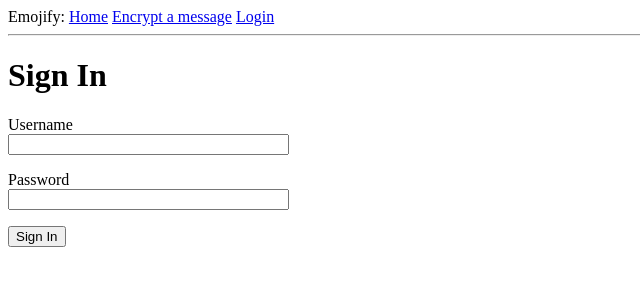
After one commit to aelydens/teamworldbot, a Flask app: page /login in a window 1280 px wide. The commit adds this page. Shown: the top 300 px of the page, without its empty margins (0-640 px from the left). Run offline with Flask 2, Linux system fonts and the light colour scheme.

Commit message:
Get admin login/logout working

```diff
--- a/app/__init__.py
+++ b/app/__init__.py
@@ -2,10 +2,13 @@ from flask import Flask
 from config import Config
 from flask_sqlalchemy import SQLAlchemy
 from flask_migrate import Migrate
+from flask_login import LoginManager
 
 app = Flask(__name__)
 app.config.from_object(Config)
 db = SQLAlchemy(app)
 migrate = Migrate(app, db)
+login = LoginManager(app)
+login.login_view = 'login'
 
 from app import routes, models
--- a/app/forms.py
+++ b/app/forms.py
@@ -1,7 +1,12 @@
 from flask_wtf import FlaskForm
-from wtforms import StringField, SubmitField
+from wtforms import StringField, SubmitField, PasswordField
 from wtforms.validators import DataRequired
 
 class EncryptForm(FlaskForm):
     message = StringField('Message', validators=[DataRequired()])
     submit = SubmitField('Encrypt Me!')
+
+class LoginForm(FlaskForm):
+    username = StringField('Username', validators=[DataRequired()])
+    password = PasswordField('Password', validators=[DataRequired()])
+    submit = SubmitField('Sign In')
--- a/app/routes.py
+++ b/app/routes.py
@@ -1,11 +1,19 @@
 from flask import render_template, flash, redirect, url_for
 from app import app
-from app.forms import EncryptForm
+from app.forms import EncryptForm, LoginForm
+from flask_login import current_user, login_user, logout_user, login_required
+from app.models import User
+from werkzeug.urls import url_parse
 
 @app.route('/')
 @app.route('/index')
 def index():
     return render_template('index.html')
+
+@app.route('/admin')
+@login_required
+def admin():
+    return render_template('admin.html')
 
 @app.route('/encrypt', methods=['GET', 'POST'])
 def encrypt():
@@ -15,3 +23,22 @@ def encrypt():
         return redirect(url_for('index'))
 
     return render_template('encrypt.html', form=form)
+
+@app.route('/login', methods=['GET', 'POST'])
+def login():
+    if current_user.is_authenticated:
+        return redirect(url_for('admin'))
+    form = LoginForm()
+    if form.validate_on_submit():
+        user = User.query.filter_by(username=form.username.data).first()
+        if user is None or not user.check_password(form.password.data):
+            flash('Invalid login credentials')
+            return redirect(url_for('login'))
+        login_user(user)
+        return redirect(url_for('admin'))
+    return render_template('login.html', form=form)
+
+@app.route('/logout')
+def logout():
+    logout_user()
+    return redirect(url_for('index'))
--- a/app/templates/base.html
+++ b/app/templates/base.html
@@ -8,6 +8,11 @@
       <div>Emojify:
         <a href="{{ url_for('index') }}">Home</a>
         <a href="{{ url_for('encrypt') }}">Encrypt a message</a>
+        {% if current_user.is_anonymous %}
+          <a href="{{ url_for('login') }}">Login</a>
+        {% else %}
+          <a href="{{ url_for('logout') }}">Logout</a>
+        {% endif %}
       </div>
       <div>
       <hr>
--- /dev/null
+++ b/app/templates/login.html
@@ -0,0 +1,23 @@
+{% extends "base.html" %}
+
+{% block content %}
+    <h1>Sign In</h1>
+    <form action="" method="post">
+        {{ form.hidden_tag() }}
+        <p>
+            {{ form.username.label }}<br>
+            {{ form.username(size=32) }}<br>
+            {% for error in form.username.errors %}
+            <span style="color: red;">[{{ error }}]</span>
+            {% endfor %}
+        </p>
+        <p>
+            {{ form.password.label }}<br>
+            {{ form.password(size=32) }}<br>
+            {% for error in form.password.errors %}
+            <span style="color: red;">[{{ error }}]</span>
+            {% endfor %}
+        </p>
+        <p>{{ form.submit() }}</p>
+    </form>
+{% endblock %}
```
Also changed, not shown: app/models.py (+14 -1 lines), app/templates/admin.html (added, +11 -0 lines), app.db.
